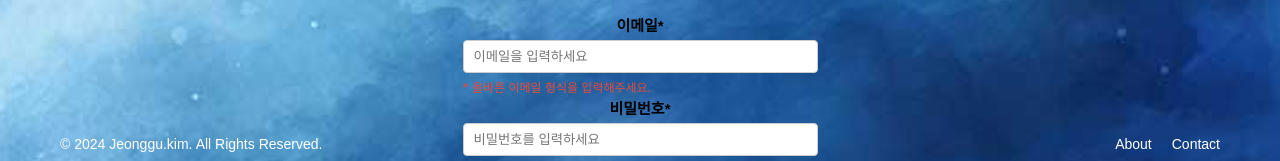
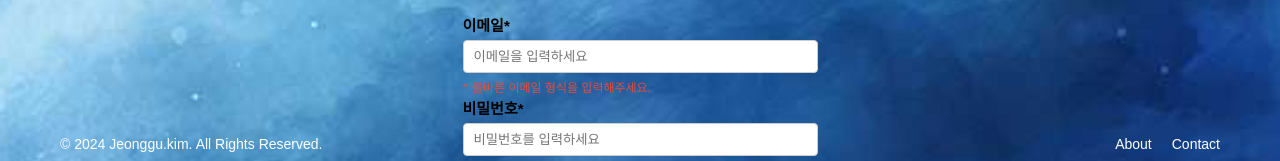
Before and after one commit to 100-hours-a-week/2-jeonggu-kim-community-fe, a website: page app/views/register.html in a window 1280 px wide. Shown: the part 628-789 px from the top of the page. Drawn offline with Linux system fonts and the light colour scheme; files that its build step writes are made by us from their sources; no server answers; files whose address does not match are found by name.

Commit message:
Fix label left alignment
- Align label to the left

```diff
--- a/resources/css/register.css
+++ b/resources/css/register.css
@@ -20,6 +20,10 @@ body {
 .register-container h2 {
     font-size: 1.5rem;
     margin-bottom: 20px;
+}
+.register-container label {
+    display: block;
+    text-align: left;
 }
 form {
     display: flex;
```
